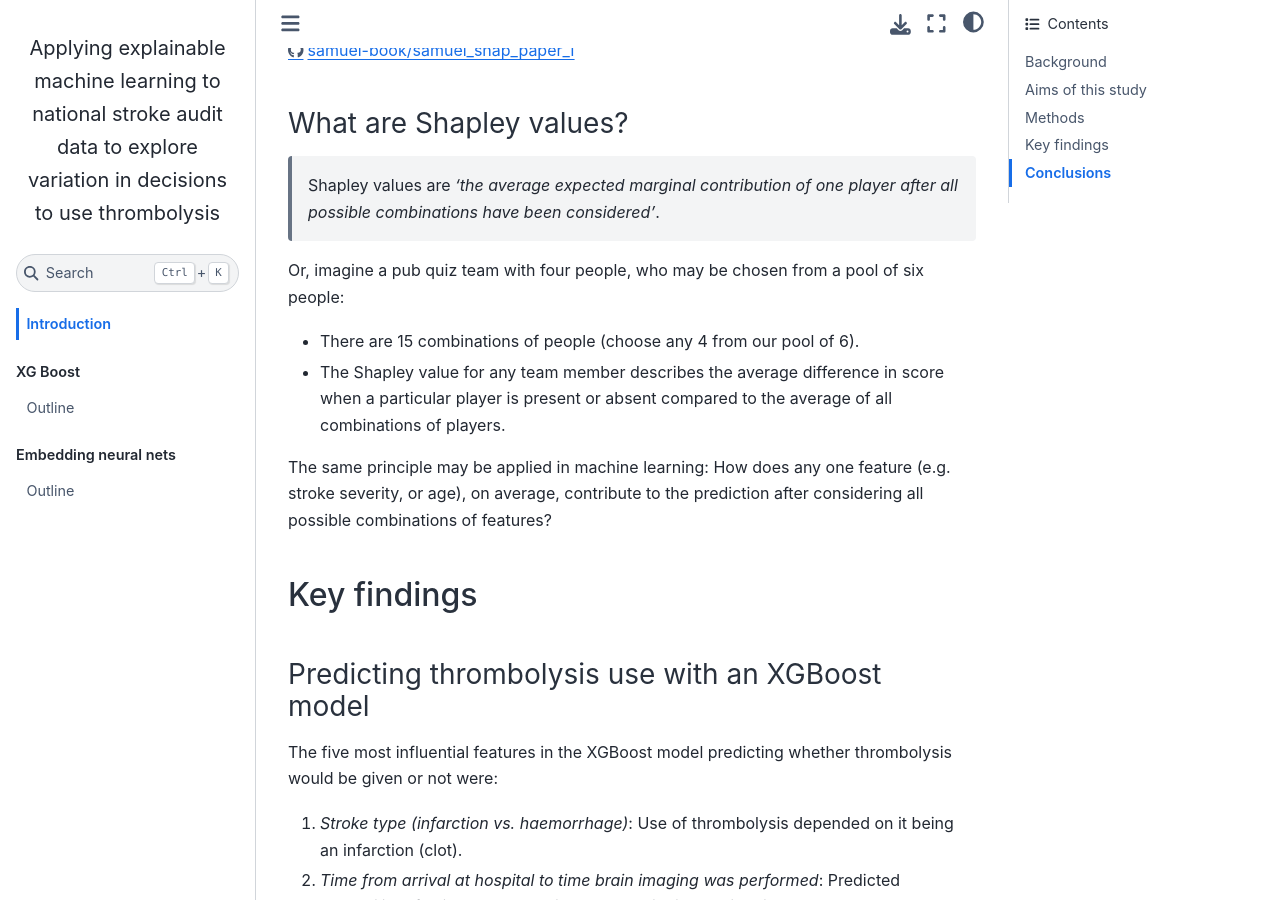
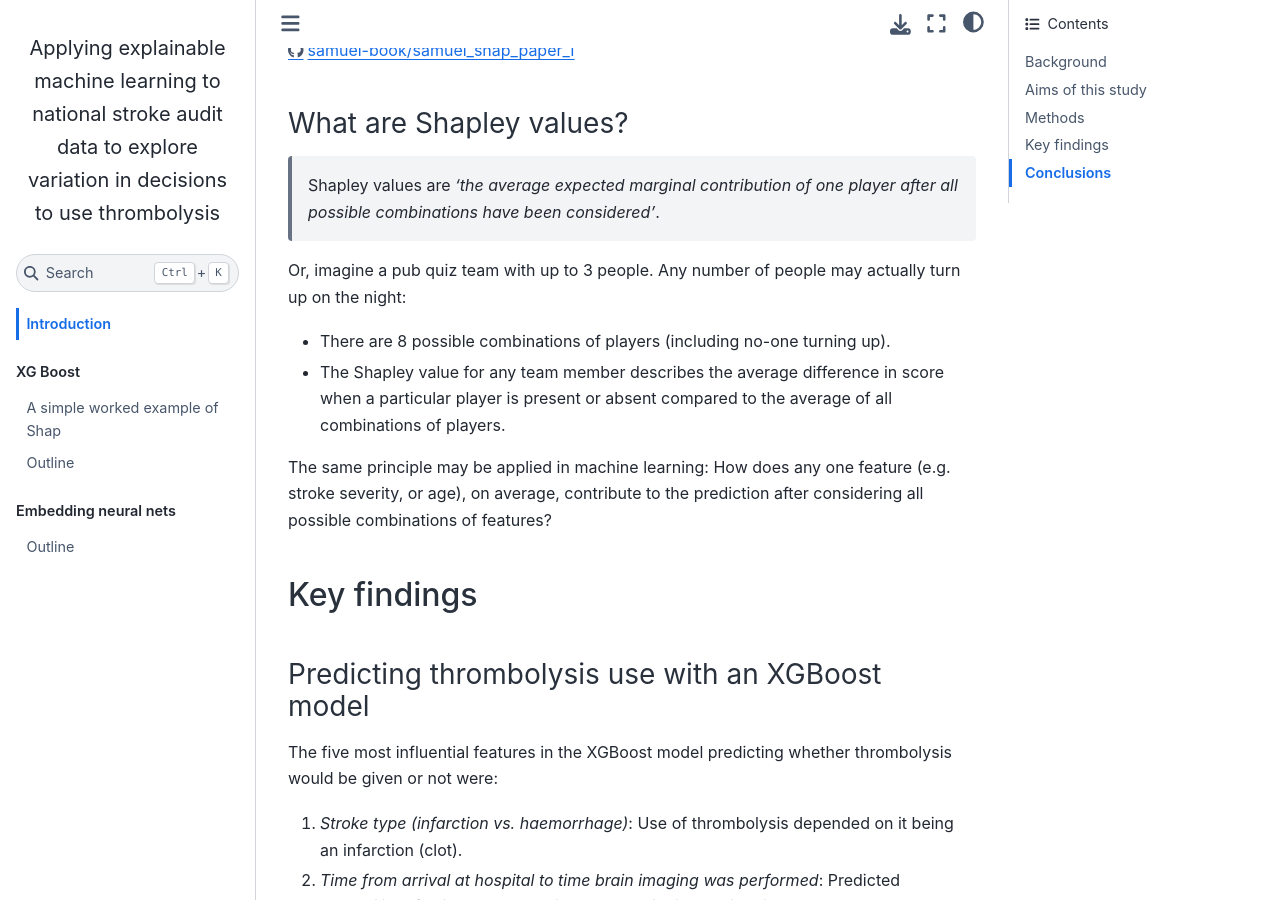
Before and after one commit to samuel-book/samuel_shap_paper_1, a Jupyter Book: the page built from introduction/intro.md, in a window 1280 px wide and 900 px high, scrolled down 2133 px. Built offline with Jupyter Book 1.0.4 settings and Sphinx 7.4.7 and the Sphinx Book theme 1.1.4, drawn with Linux system fonts in a browser that asks for light colours; pages that are not in the unit, such as notebooks, are missing from menus; some of the changed text lies outside the part shown.

Commit message:
Update Shapley simpe example in Book

```diff
--- a/_toc.yml
+++ b/_toc.yml
@@ -3,6 +3,7 @@ root: introduction/intro
 parts:
 - caption: XG Boost
   chapters:
+  - file: shap_worked_example
   - file: xgb_with_feature_selection/outline
   - file: xgb_with_feature_selection/01_xgb_combined_fit_feature_selection
   - file: xgb_with_feature_selection/02_xgb_combined_fit_accuracy_key_features
--- a/introduction/intro.md
+++ b/introduction/intro.md
@@ -49,9 +49,9 @@ https://github.com/samuel-book/samuel_shap_paper_1
 
 > Shapley values are *'the average expected marginal contribution of one player after all possible combinations have been considered'*.
 
-Or, imagine a pub quiz team with four people, who may be chosen from a pool of six people:
+Or, imagine a pub quiz team with up to 3 people. Any number of people may actually turn up on the night:
 
-* There are 15 combinations of people (choose any 4 from our pool of 6).
+* There are 8 possible combinations of players (including no-one turning up).
 
 * The Shapley value for any team member describes the average difference in score when a particular player is present or absent compared to the average of all combinations of players.
 
```
Also changed, not shown: xgb_with_feature_selection/outline.md (+3 -0 lines).
